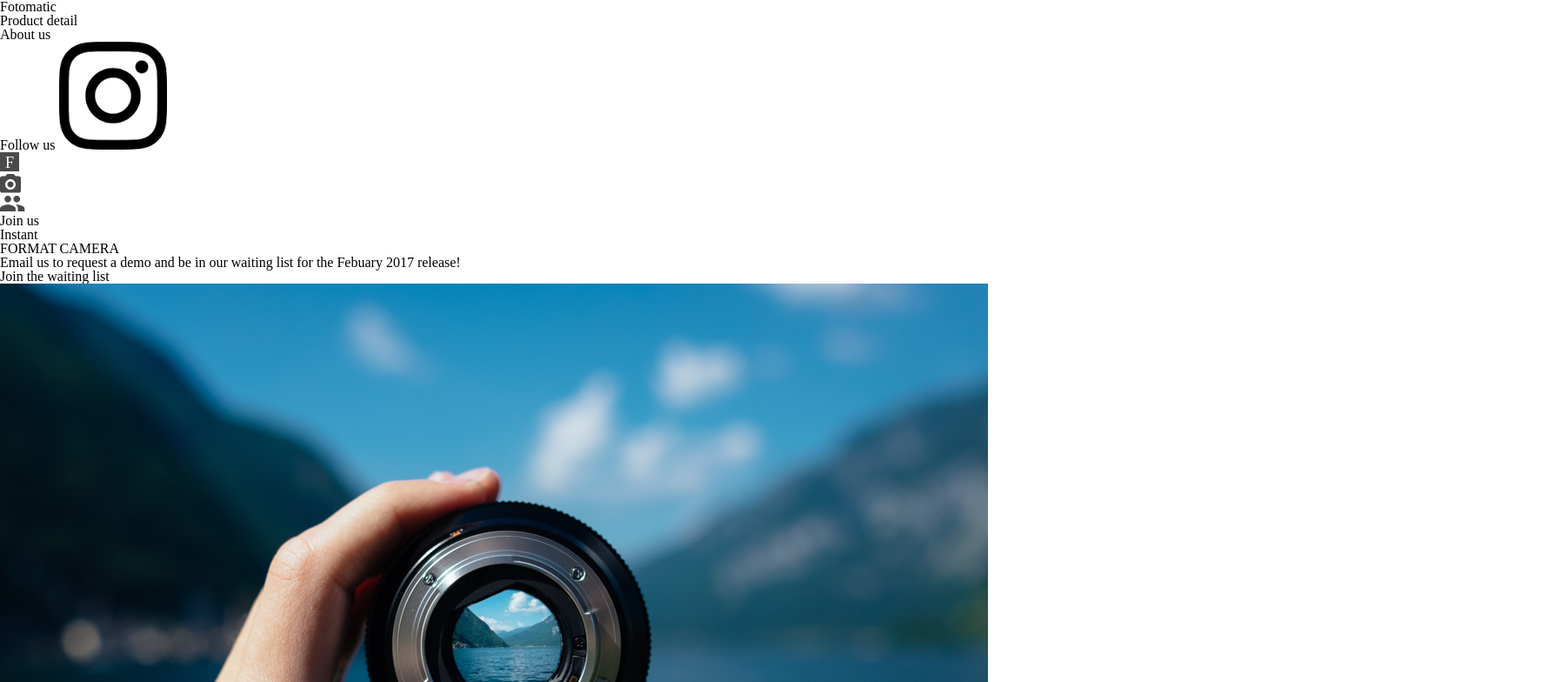
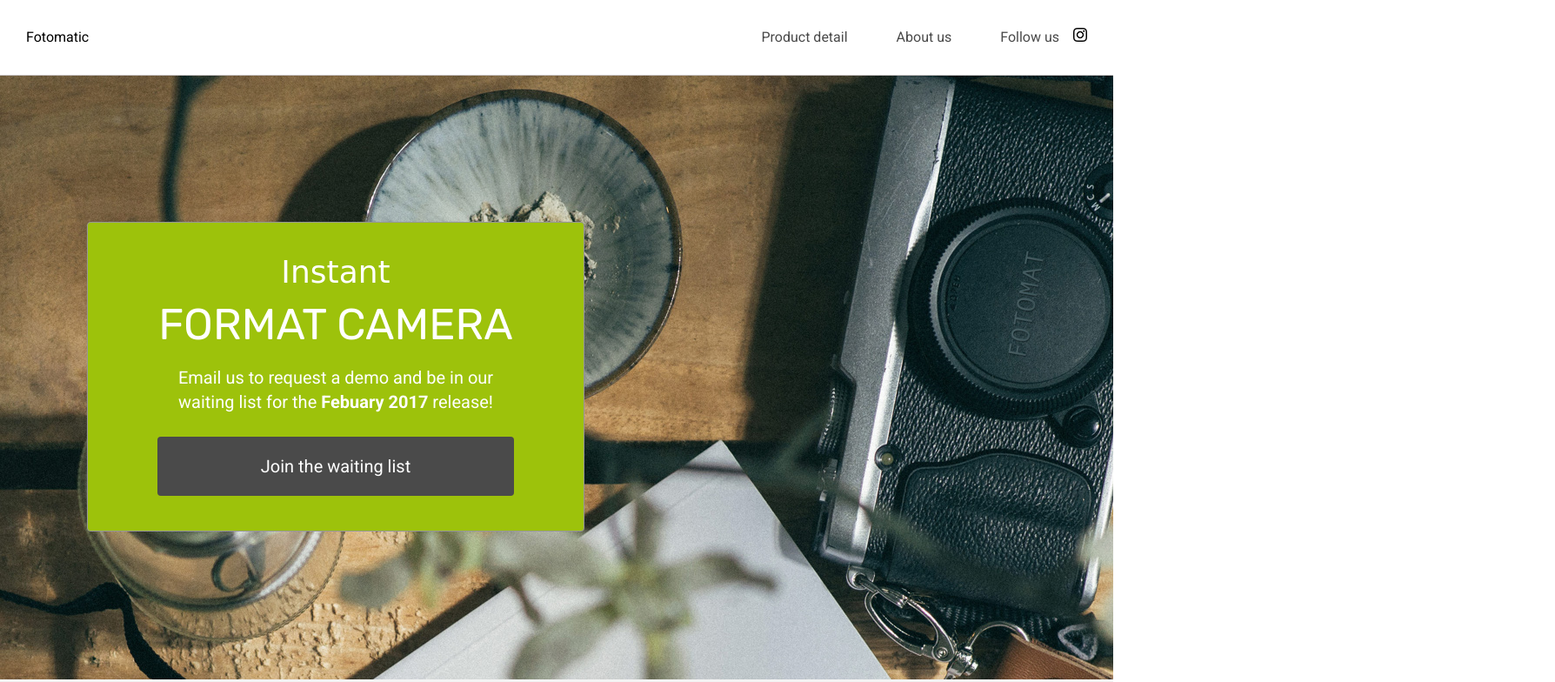
Before and after one commit to shaynefw/fotomatic, a plain HTML site: page index.html in a window 1280 px wide. Shown: the top 784 px of the page at 87% size, 1788 px wide, since content can reach past the window. Drawn offline with Linux system fonts and the light colour scheme; files whose address does not match are found by name; a web font is replaced by a local one.

Commit message:
correct banner section

```diff
--- a/index.html
+++ b/index.html
@@ -5,6 +5,7 @@
   <link href="https://fonts.googleapis.com/css?family=Rubik" rel="stylesheet">
   <link href="https://fonts.googleapis.com/css?family=Roboto:300,400,600,700" rel="stylesheet">
   <link rel="stylesheet" href="./resources/css/reset.css">
+  <link rel="stylesheet" href="./resources/css/style.css" type="text/css">
 </head>
 <body>
   <!-- Header -->
--- a/resources/css/style.css
+++ b/resources/css/style.css
@@ -41,6 +41,7 @@ header {
   width: 100%;
   border-bottom: solid 1px #c6c1c1;
   background-color: white;
+  z-index: 1;
 }
 
 header .content {
@@ -117,6 +118,9 @@ header .mobile {
   justify-content: flex-start;
   align-items: flex-start;
   height: 43.5rem;
+  background-image: url("../images/banner-landingpage.jpg");
+  background-repeat: no-repeat;
+  background-size: cover;
 }
 
 #sign-up-cta {
@@ -124,6 +128,10 @@ header .mobile {
   border: solid 1px #979797;
   border-radius: 4px;
   background-color: #9dc20b;
+  position: relative;
+  top: 170px;
+  left: 100px;
+  bottom: 170px;
 }
 
 #sign-up-cta .content {
```
